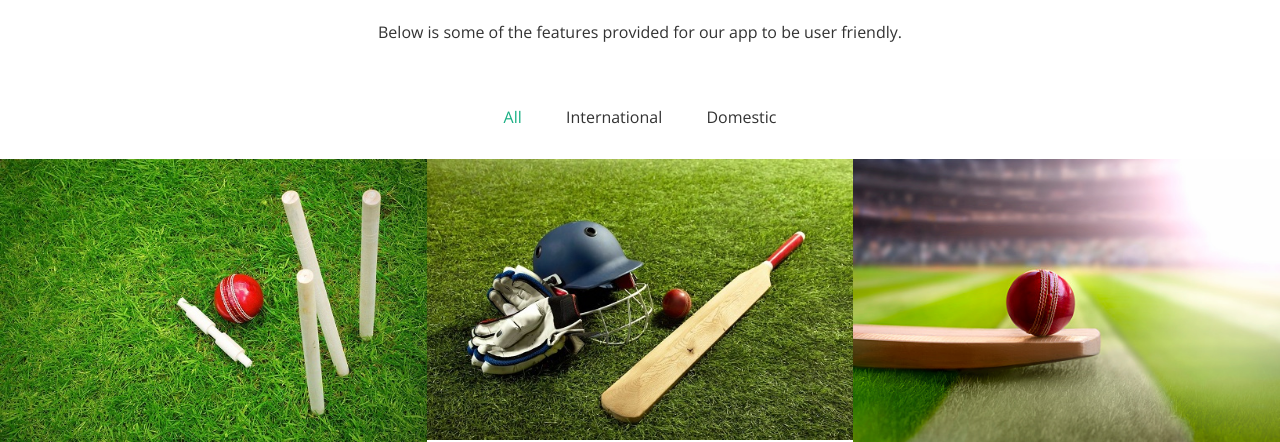
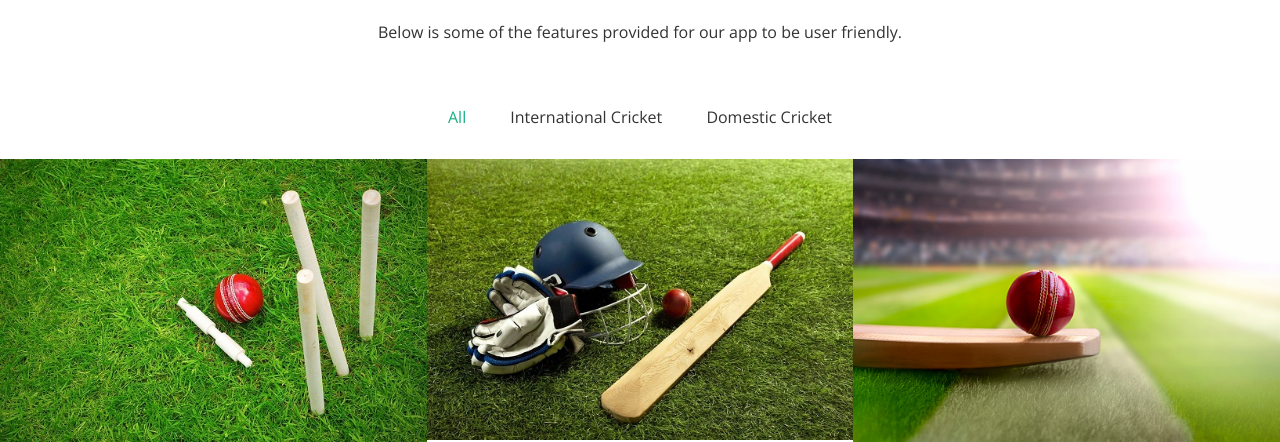
Before and after one commit to SATHYARUPAN/crictick, a Flask app: page / in a window 1280 px wide. Shown: the part 2305-2747 px from the top of the page. Run offline with Flask 2, Linux system fonts and the light colour scheme; parts of the project's set-up code (start-up, migrations or seed data) failed here and were passed over; some libraries are stand-ins or nearby versions.

Commit message:
Update index.html

```diff
--- a/templates/index.html
+++ b/templates/index.html
@@ -50,11 +50,11 @@
     <div class="mobile-menu">
       <ul>
         <li><a href="#HeroBanner" class="smooth-scroll">Home</a></li>
-        <li><a href="#Gain" class="smooth-scroll">Gain The Knowledge</a></li>
-        <li><a href="#Laptop" class="smooth-scroll">Improve your business </a></li>
-        <li><a href="#Video" class="smooth-scroll">Video</a></li>
-        <li><a href="#OurWork" class="smooth-scroll">Our Work</a></li>
-        <li><a href="#ContactUs" class="smooth-scroll">Get In Touch</a></li>
+        <li><a href="#Gain" class="smooth-scroll">Cricket as a sport</a></li>
+        <li><a href="#Laptop" class="smooth-scroll">Cricinfo</a></li>
+        <li><a href="#Video" class="smooth-scroll">Cricsheet</a></li>
+        <li><a href="#OurWork" class="smooth-scroll">Cricbuzz</a></li>
+        <li><a href="#ContactUs" class="smooth-scroll">Criclytics</a></li>
       </ul>
     </div>
   </header>
@@ -73,10 +73,10 @@
                   <br />obtain analysed player performance,etc </p>
                 <div class="bannet-cta">
                   <div class="cta-1">
-                    <a href="#">Click Here</a>
+                    <a href="{{url_for('result')}}">Click Here</a>
                   </div>
                   <div class="cta-2">
-                    <a href="#">Read More</a>
+                    <a href="https://www.statsperform.com/team-performance/cricket/">Read More</a>
                   </div>
                 </div>
               </div>
@@ -95,10 +95,10 @@
                   <br />obtain analysed player performance,etc </p>
                 <div class="bannet-cta">
                   <div class="cta-1">
-                    <a href="#">Click Here</a>
+                    <a href="{{url_for('result')}}">Click Here</a>
                   </div>
                   <div class="cta-2">
-                    <a href="#">Read More</a>
+                    <a href="https://www.statsperform.com/team-performance/cricket/">Read More</a>
                   </div>
                 </div>
               </div>
@@ -140,7 +140,7 @@
               <h3>Criclytics</h3>
               <p>This contains players performance data coupled with various analytical approach to pick the right players over the squad for the Indian cricket team</p>
               <div class="cta">
-                <a title="Read More" href="#"><i class="fa fa-arrow-right" aria-hidden="true"></i></a>
+                <a title="Read More" href="https://www.cricviz.com/what-is-indias-best-t20-xi/"><i class="fa fa-arrow-right" aria-hidden="true"></i></a>
               </div>
             </div>
           </div>
@@ -154,7 +154,7 @@
               <h3>Cricbuzz</h3>
               <p>This contains the forecoming match schedules, quick lively updates of whats happening, players information and so on.</p>
               <div class="cta">
-                <a title="Read More" href="#"><i class="fa fa-arrow-right" aria-hidden="true"></i></a>
+                <a title="Read More" href="https://sports.ndtv.com/cricket/teams/6-india-teamprofile/schedules-fixtures"><i class="fa fa-arrow-right" aria-hidden="true"></i></a>
               </div>
             </div>
           </div>
@@ -168,7 +168,7 @@
               <h3>Cricsheet</h3>
               <p>This contains forums and FAQ sections for discussions and reading articles and blogs of the cricket fan community.</p>
               <div class="cta">
-                <a title="Read More" href="#"><i class="fa fa-arrow-right" aria-hidden="true"></i></a>
+                <a title="Read More" href="http://www.cricketweb.net/forum/"><i class="fa fa-arrow-right" aria-hidden="true"></i></a>
               </div>
             </div>
           </div>
@@ -187,7 +187,7 @@
           <div class="laptop-text">
             <h2>What is cricket?</h2>
             <p>Want to learn more about cricket? Watch our series of 10 videos to learn everything you need to know to understand this global game.</p>
-            <a href="#">Read More</a>
+            <a href="https://www.britannica.com/sports/cricket-sport/Technical-development">Read More</a>
           </div>
         </div>
       </div>
@@ -220,9 +220,9 @@
       <ul>
         <li class="active" data-filter="all">All
         </li>
-        <li data-filter="branding">International
+        <li data-filter="branding">International Cricket
         </li>
-        <li data-filter="marketing">Domestic
+        <li data-filter="marketing">Domestic Cricket
       </ul>
     </div>
     <div class="filter-box clearfix">
@@ -234,7 +234,7 @@
           <div class="each-box-text">
             <h3>Videos</h3>
             <p>Player performance, strategy, highlights etc</p>
-            <a title="Read More" href="#" target="_blank"><i class="fa fa-arrow-right" aria-hidden="true"></i></a>
+            <a title="Read More" href="http://www.cricketlab.co/cricket-strategy-part-one.html" target="_blank"><i class="fa fa-arrow-right" aria-hidden="true"></i></a>
           </div>
         </div>
       </div>
@@ -246,7 +246,7 @@
           <div class="each-box-text">
             <h3>Scores</h3>
             <p>Live batting and bowling scores, Predicted target, remaining overs</p>
-            <a title="Read More" href="#" target="_blank"><i class="fa fa-arrow-right" aria-hidden="true"></i></a>
+            <a title="Read More" href="https://www.espncricinfo.com/live-cricket-score" target="_blank"><i class="fa fa-arrow-right" aria-hidden="true"></i></a>
           </div>
         </div>
       </div>
@@ -258,7 +258,7 @@
           <div class="each-box-text">
             <h3>Tournaments</h3>
             <p>Upcomming major tournament, Schedule, Team lineups, etc</p>
-            <a title="Read More" href="#" target="_blank"><i class="fa fa-arrow-right" aria-hidden="true"></i></a>
+            <a title="Read More" href="https://sports.ndtv.com/cricket/teams/6-india-teamprofile/schedules-fixtures"target="_blank"><i class="fa fa-arrow-right" aria-hidden="true"></i></a>
           </div>
         </div>
       </div>
```
